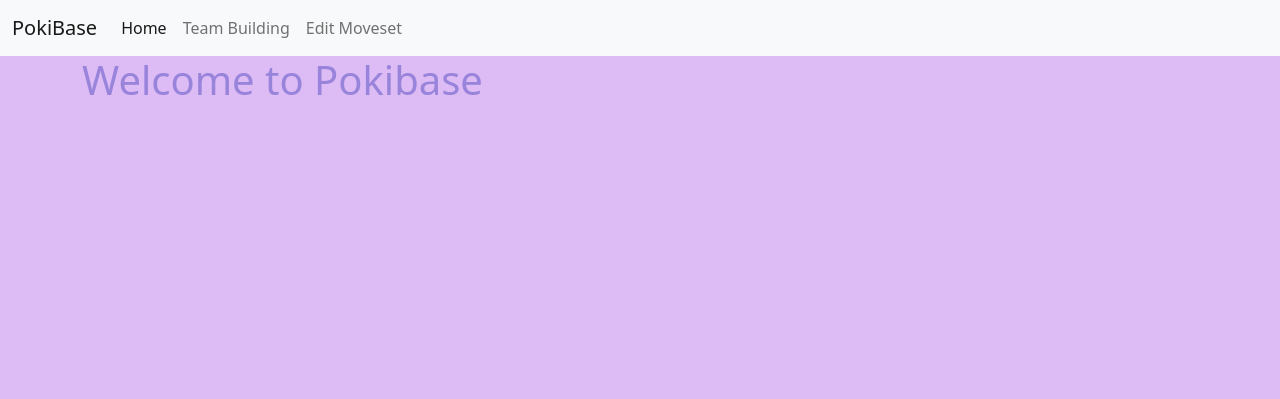
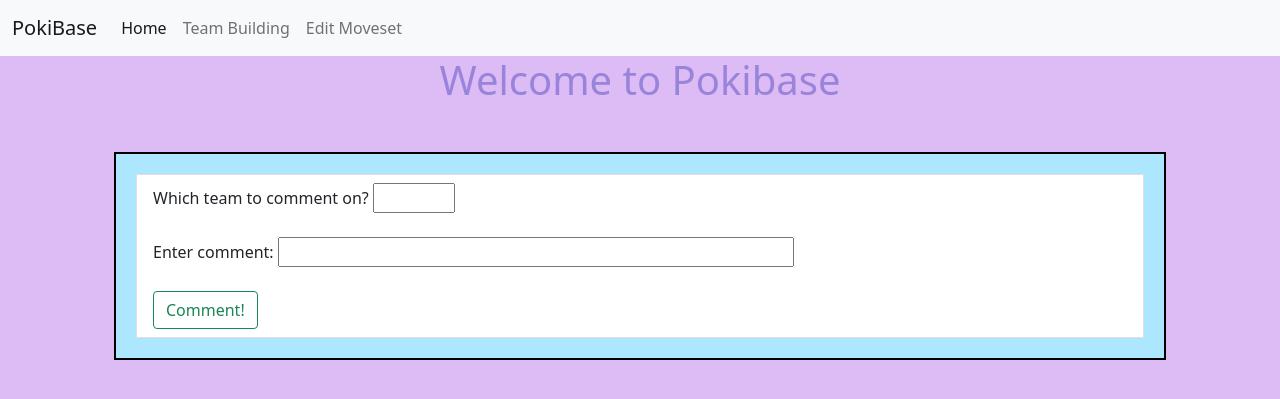
Before and after one commit to YongDong11467/PokiBase, a Flask app: template templates/home.html in a window 1280 px wide. Shown: the top 399 px of the page. Run offline with Flask 2, Linux system fonts and the light colour scheme; the template is opened without the code that fills it, so the values that code supplies are empty; parts of the project's set-up code (start-up, migrations or seed data) failed here and were passed over.

Commit message:
Implemented comment on team
Implemented comment on team by creating new table for comments.

```diff
--- a/main.py
+++ b/main.py
@@ -46,12 +46,18 @@
 #TODO: Create a session
 #TODO: Organize files with blueprint
 
-@app.route('/')
+@app.route('/', methods=['GET'])
 def home():
+    if not 'new_comments' in session:
+        session['new_comments'] = []
+    currcomments = session['new_comments']
+
     team_ids = sqlprep.getTeams()
+    #print(team_ids)
     if team_ids[0] != -1:
         pokemon_imgs = []
         pokemon_names = []
+        index_position = {}
         team_count = 0
         pokemon_count = 0
         for team in team_ids:
@@ -61,29 +67,37 @@
                 res = requests.get(baseUrl + f'pokemon/{pokemon}')
                 #print("THE FOLLOWING IS BASE URL:\n" + baseUrl + f'pokemon/{pokemon}')
                 if res.content != b'Not Found':
-                    #print("hi")
                     curr_pokemon = json.loads(res.content)
                     curr_team_imgs.append(curr_pokemon["sprites"]["front_default"])
                 else :
-                    print("bye")
+                    print()
                 pokemon_count = pokemon_count+1
-            team_count = team_count + 1
+
             pokemon_imgs.append(curr_team_imgs)
             pokemon_names.append(names)
+            #get the position in the array of each team
+            index_position[team] = team_count
+            team_count = team_count + 1
+            if len(currcomments) < len(team_ids) :
+                currcomments.append(None)
 
-            if request.method == "GET":
-                #make a session[curcomments] or something like that
-                comment = request.args.get("comment")
-                print(comment)
-                #new_comment = sqlalc.AddToComment(team, comment)
-                #sqlalc.session.merge(new_comment)
-                #sqlalc.session.commit()
+        if request.method == "GET":
+            comment = request.args.get("comment")
+            team = request.args.get("team")
+            if comment != None and team != None:
+                new_comment = sqlalc.AddToComment(team, comment)
+                sqlalc.session.merge(new_comment)
+                sqlalc.session.commit()
+                temp = session.new
+                currcomments[index_position[team]] = comment
 
-        return render_template("home.html", teams = team_ids, teamnames = pokemon_names, teamimgs = pokemon_imgs)
-
+        print(currcomments)
+        all_comments = sqlprep.getComments()
+        session['new_comments'] = currcomments
+        #print(currcomments)
+        return render_template("home.html", teams = team_ids, curr_comments = currcomments, comments = all_comments, teamnames = pokemon_names, teamimgs = pokemon_imgs)
     else:
-        print("bye2")
-        return render_template("home.html", teams = None, teamimgs = None)
+        return render_template("home.html", teams = None, curr_comments = None, comments = None, teamnames = None, teamimgs = None)
 
 @app.route('/team', methods=['GET', 'POST'])
 def team():
@@ -186,8 +200,7 @@
 
 @app.route('/commentonteam')
 def commentonteam(teamid):
-    comment = request.args.get("comment")
-    new_comment = sqlalc.AddToComment(teamid, comment)
+
     return redirect(url_for("home"))
 
 def updateMovesTable(pokemoneid, moves):
--- a/templates/home.html
+++ b/templates/home.html
@@ -1,6 +1,32 @@
 {% extends "base.html" %}
 {% block title %}Home Page{% endblock %}
 {% block content %}
+<head>
+<style>
+h1 {text-align: center;}
+h2 {text-align: center;}
+h3 {text-align: center;}
+h4 {text-align: center;}
+h5 {text-align: center;}
+h6 {text-align: center;}
+.center {
+    margin: auto;
+    width: 40%;
+    padding: 100px;
+}
+.center2 {
+    margin: auto;
+    width: 20%;
+    padding: 10px;
+}
+.space {
+  background-color: rgb(172, 231, 255);
+  border: 2px solid black;
+  margin: 20px;
+  padding: 20px;
+}
+</style>
+</head>
     <div class="container" id="team">
         <div>
             <h1>Welcome to Pokibase</h1>
@@ -8,40 +34,57 @@
         {% if teamimgs != None %}
             <div class="justify-content-center">
                 <!--<ul class="list-group list-group-horizontal justify-content-center">-->
+                    <div class="mt-5 container">
+                        <div class="space">
+                            <form class="form-inline" action="/" method="GET">
+                                <ul class="list-group list-group-horizontal justify-content-center"></ul>
+                                    <li class="list-group-item">
+                                        <div class="col-auto">
+                                            <label for="team"> Which team to comment on?</label>
+                                            <input type="text" name="team" maxlength="3" size="3"><br><br>
+                                            <label for="comment"> Enter comment:</label>
+                                            <input type="text" name="comment" maxlength="50" size="50"><br><br>
+                                            <button class="btn btn-outline-success" type="submit" value="submit">Comment!</button>
+                                        </div>
+                                    </li>
+                                </ul>
+                                <!--<div class="col-auto">-->
+                                    <!--<a class="btn btn-primary" type="button" href="/commentonteam">Comment on a team!</a>-->
+                                <!--</div>-->
+                            </form>
+                        </div>
+                    </div>
                     {% for j in range(0, teams|length) %}
-                        <body>
-                            <h3>Team Number: <span>{{teams[j]}}</span></h1>
-                        </body>
                         <ul class="list-group list-group-horizontal justify-content-center">
                             {% for i in range(0, teamimgs[j]|length) %}
                             <li class="list-group-item">
                                 <div>
-                <!--                            <img src="{{ url_for('static', filename='./images/unknown.png')}}"  width="100" height="100">-->
                                     <img src="{{teamimgs[j][i]}}" width="100" height="100">
                                 </div>
-                                <div>
+                                <div class = "justify-content-center">
                                     <span>{{teamnames[j][i]}}</span>
                                     <br>
-                <!--                            <span class="badge bg-secondary">Normal</span>-->
                                 </div>
                             </li>
                             {% endfor %}
-                        <!--<a class="btn btn-primary" type="button" href="/commentonteam">Add Comment</a>-->
-                        <div class="mt-5 container">
-                            <div class="row">
-                                <form class="form-inline" action="/" method="GET">
-                                    <div class="col-auto">
-                                        <!--<label for="comment"> Comment:</label>-->
-                                        <!--<textarea class="form-control" rows="3" id="comment"></textarea>-->
-                                        <input class="form-control" type="text" name="comment" placeholder="Comment on team">
+                            <div>
+                                <h3>Team Number <span>{{teams[j]}}</span></h3>
+                            </div>
+                            {% if comments != None %}
+                                {% if curr_comments[j] != None %}
+                                    <div>
+                                        <h6>{{curr_comments[j]}}</span></h6>
                                     </div>
-                                    <div class="col-auto">
-                                        <button class="btn btn-primary" type="submit" value="submit">Comment</button>
-                                    </div>
-                                </form>
-                            </div>
-                        </div>
-                    </ul>
+                                {% endif %}
+                                {% if curr_comments[j] == None %}
+                                    {% if comments[j] != None %}
+                                        <div>
+                                            <h6><span>{{comments[j]}}</span></h6>
+                                        </div>
+                                    {% endif %}
+                                {% endif %}
+                            {% endif %}
+                        </ul>
                     {% endfor %}
                 <!--</ul>-->
             </div>
```
Also changed, not shown: sqlprep.py (+12 -6 lines).
